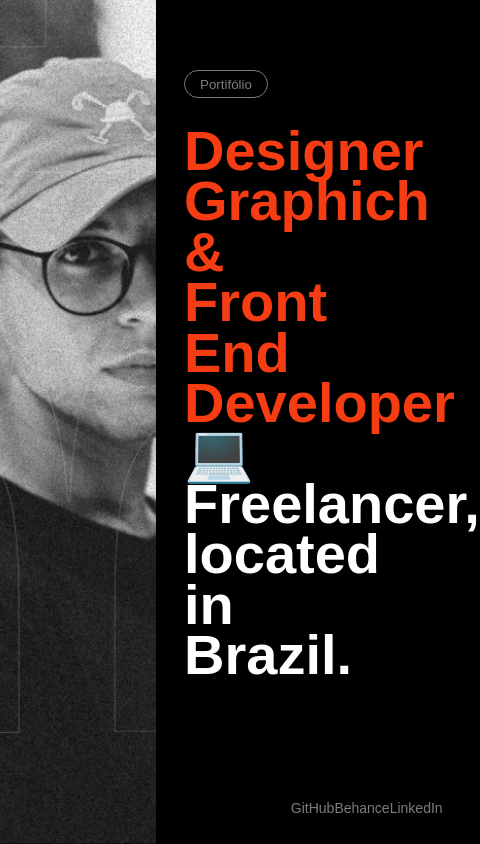
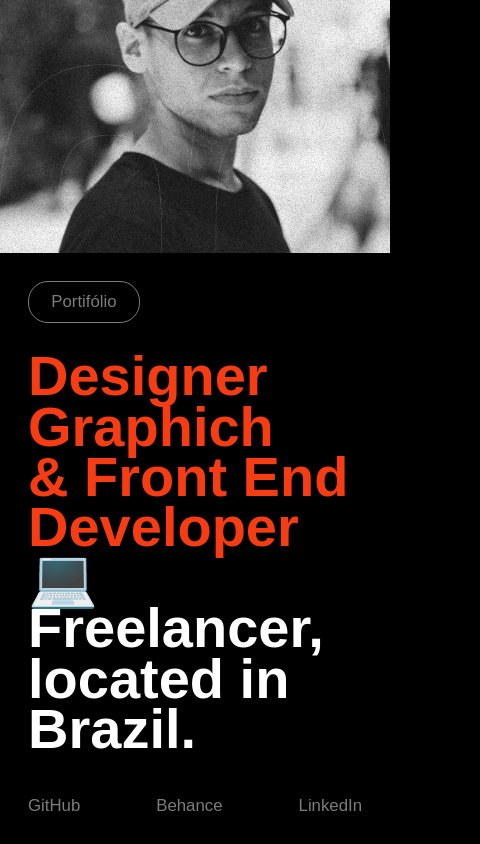
Before and after one commit to ruymon/developer-portfolio-example, a plain HTML site: page index.html in a window 390 px wide. Shown: the whole page, 480 px wide, since content can reach past the window. Drawn offline with Linux system fonts and the light colour scheme; a web font is replaced by a local one.

Commit message:
style(homePage): Mobile Version CSS

```diff
--- a/styles/home.css
+++ b/styles/home.css
@@ -15,6 +15,18 @@ aside {
   background-size: cover;
   background-repeat: no-repeat;
   background-position: center top;
+}
+
+content {
+  height: 100%;
+  width: 60%;
+
+  padding: 2rem;
+  padding-top: 5rem;
+
+  display: flex;
+  flex-direction: column;
+  justify-content: space-between;
 }
 
 content button {
@@ -35,18 +47,6 @@ content button:hover {
   color: var(--background);
   border: none;
   transform: scale(1.05);
-}
-
-content {
-  height: 100%;
-  width: 60%;
-
-  padding: 2rem;
-  padding-top: 5rem;
-
-  display: flex;
-  flex-direction: column;
-  justify-content: space-between;
 }
 
 #hero-container {
@@ -79,10 +79,48 @@ footer {
 }
 
 footer a {
-  transition: all 0.3s;
+  transition: all 0.2s;
 }
 
 footer a:hover {
   color: var(--secondary);
   transform: scale(1.05);
 }
+
+@media (max-width: 760px) {
+  main {
+    flex-direction: column;
+  }
+
+  aside {
+    width: 100%;
+    height: 30%;
+
+    background-position: center center;
+  }
+
+  content {
+    width: 100%;
+    height: 70%;
+
+    padding-top: 2rem;
+  }
+
+  content button {
+    width: 8rem;
+    height: 3rem;
+  }
+
+  content button a {
+    font-size: 1.2rem;
+  }
+
+  footer {
+    width: 100%;
+  }
+
+  footer a {
+    font-size: 1.2rem;
+  }
+
+}
```
